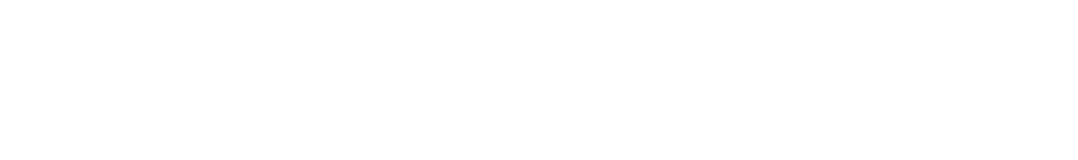
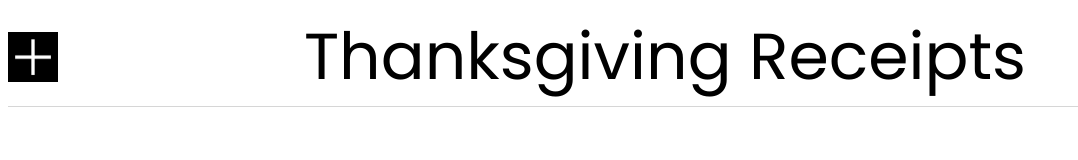
Before and after one commit to kmsemo1/intuitChallenge, a plain HTML site: page index.html in a window 1280 px wide. Shown: the whole page, without its empty margins (0-1078 px from the left). Drawn offline with Linux system fonts and the light colour scheme.

Commit message:
html header complete

```diff
--- a/index.html
+++ b/index.html
@@ -1,12 +1,32 @@
 <!DOCTYPE html>
 <html lang="en">
+
 <head>
     <meta charset="UTF-8">
     <meta name="viewport" content="width=device-width, initial-scale=1.0">
     <meta http-equiv="X-UA-Compatible" content="ie=edge">
     <title>Intuit Challenge</title>
+    <link rel="stylesheet" type="text/css" href="style.css">
+    <link href="https://fonts.googleapis.com/css?family=Poppins" rel="stylesheet">
 </head>
+
 <body>
+    <header>
+        <nav>
+            <div>
+                <img src="./images/addBtn.png" class="addIcon">
+            </div>
+            <div id="titleDiv">
+                <a id="title">Thanksgiving Receipts</a>
+            </div>
+        </nav>
+    </header>
+
+
+    <div>
+
+    </div>
 
 </body>
+
 </html>
--- /dev/null
+++ b/style.css
@@ -0,0 +1,22 @@
+.addIcon {
+    width: 50px;
+    vertical-align: middle;
+}
+
+#title {
+    font-family: 'Poppins', sans-serif;
+    font-size: 65px;
+}
+
+#titleDiv {
+    margin: auto;
+
+}
+
+nav {
+    display: flex;
+    align-items: center;
+    border-bottom-color: #cccc;
+    border-bottom-style: solid;
+    border-bottom-width: 1px;
+}
```
Also changed, not shown: images/addBtn.png (added), 2 other files.
